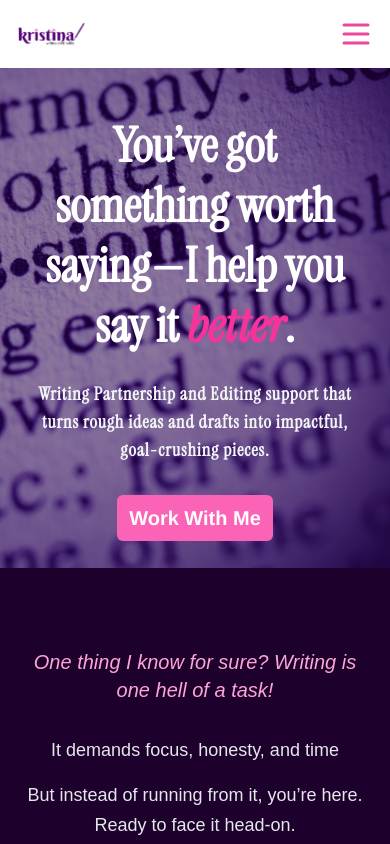
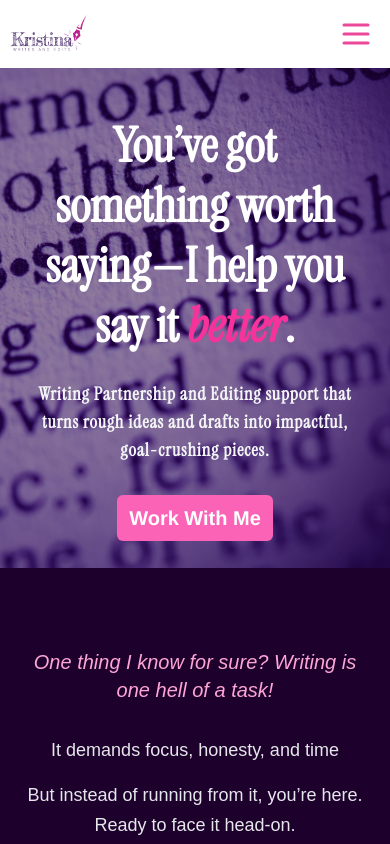
Before and after one commit to OgunwandeBukunmi/kristina, a Next.js app: page / in a window 390 px wide. Shown: the top 844 px of the page. Built offline with nearby package versions, Linux system fonts and the light colour scheme; a web font is replaced by a local one.

Commit message:
final changes

```diff
--- a/src/components/Footer.tsx
+++ b/src/components/Footer.tsx
@@ -5,15 +5,16 @@ import Link from 'next/link'
 export default function Footer() {
   return (
     <div className='bg-pink-300 p-2 '>
-      <main className='flex flex-col md:flex-row items-center justify-around gap-16'>
+      <main className='flex flex-col md:flex-row justify-between px-8'>
         <div>
           <Image
-            src="/kristina.png"
-            width={150}
-            height={150}
-            alt='logo'/>
+            src="/transparentlogo.png"
+            width={300}
+            height={300}
+            alt='logo'
+          />
         </div>
-        <div className='space-y-4 mb-5'>
+        <div className='space-y-4 mb-5 px-4'>
           <h1 className='text-xl font-semibold'>Quick Links</h1>
           <p className='hover:text-purple-700'>
             <Link href="/">Home</Link>
--- a/src/components/Navbar.tsx
+++ b/src/components/Navbar.tsx
@@ -9,7 +9,7 @@ export default function Navbar() {
   return (
     // Desktop navbar
     <header>
-      <div className='hidden  lg:flex flex-row w-full p-2  bg-white items-center   justify-between  '>
+      <div className='hidden  lg:flex flex-row w-full p-2  bg-white items-center   justify-around  '>
         <h1>
           <Image
             src="/logokristia.png"
@@ -99,7 +99,7 @@ export default function Navbar() {
 
         <h1>
           <Image
-            src="/kristina.png"
+            src="/logokristia.png"
             alt="LOGO"
             width={80}
             height={80}
```
Also changed, not shown: public/transparentlogo.png (added). Lines whose indentation alone changed are shown as unchanged.
